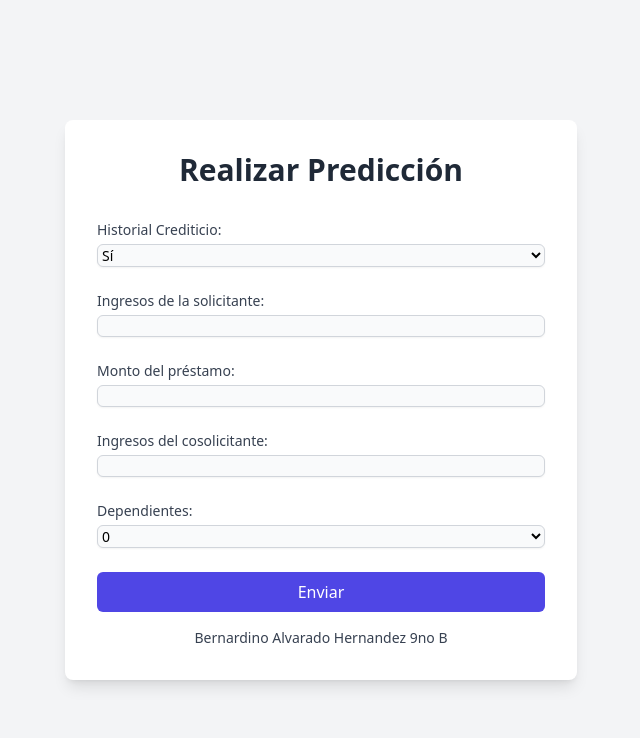
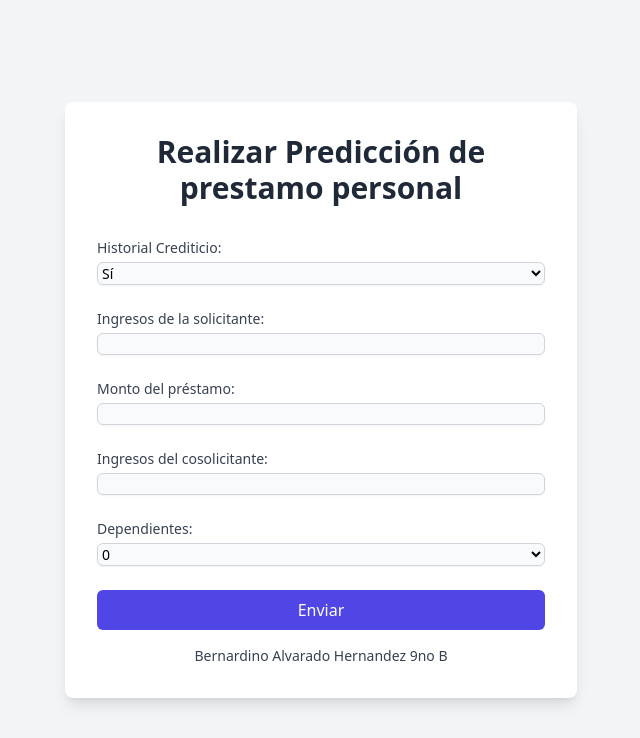
Before and after one commit to BERCHNARD10/Prediccion-M2, a Flask app: page / in a window 1280 px wide. Shown: the top 738 px of the page, without its empty margins (319-959 px from the left). Run offline with Flask 3, Linux system fonts and the light colour scheme; parts of the project's set-up code (start-up, migrations or seed data) failed here and were passed over; some libraries are stand-ins or nearby versions.

Commit message:
Update index.html

```diff
--- a/templates/index.html
+++ b/templates/index.html
@@ -42,7 +42,7 @@
 </head>
 <body class="bg-gray-100 flex items-center justify-center min-h-screen">
     <div class="bg-white p-8 rounded-lg shadow-lg w-full max-w-lg">
-        <h1 class="text-3xl font-bold mb-8 text-center text-gray-800">Realizar Predicción</h1>
+        <h1 class="text-3xl font-bold mb-8 text-center text-gray-800">Realizar Predicción de prestamo personal</h1>
         <form id="formulario" onsubmit="realizarPrediccion(event)" class="space-y-6">
             <div>
                 <label for="creditHistory" class="block text-sm font-medium text-gray-700">Historial Crediticio:</label>
```
